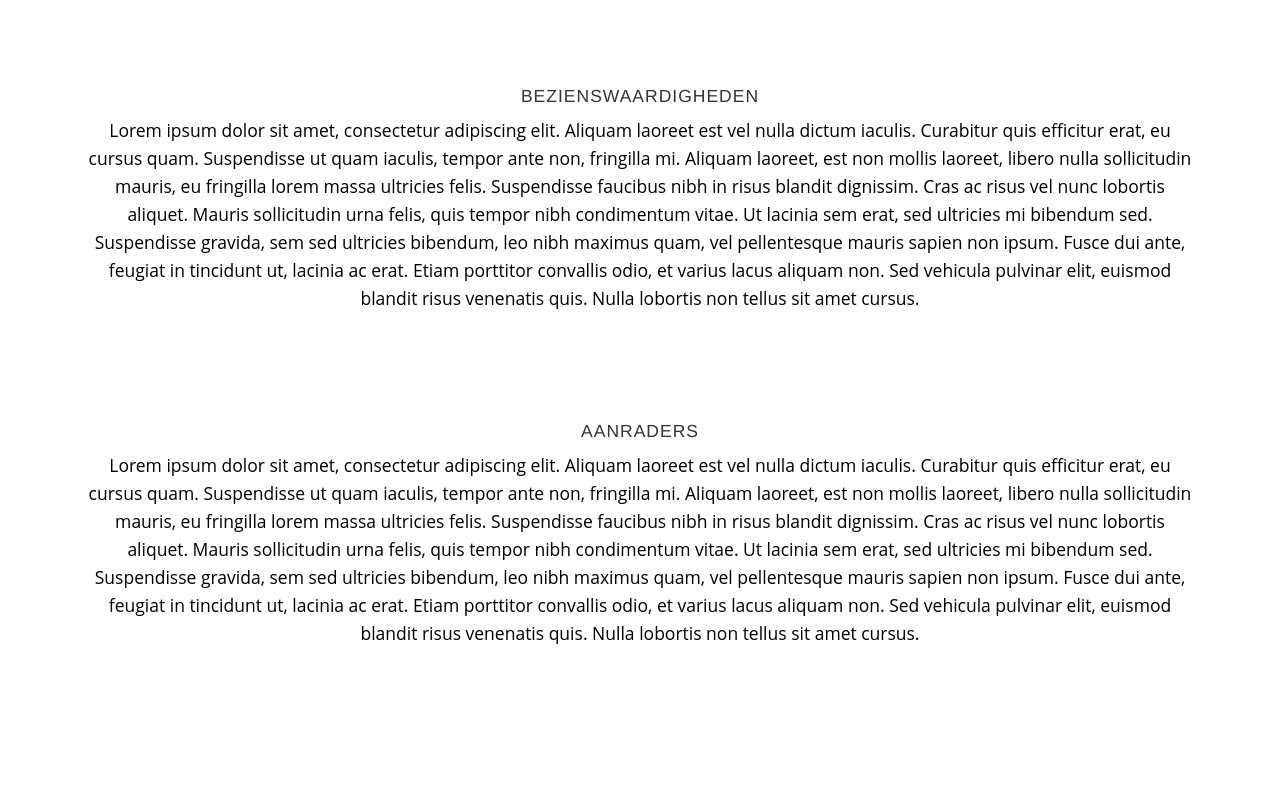
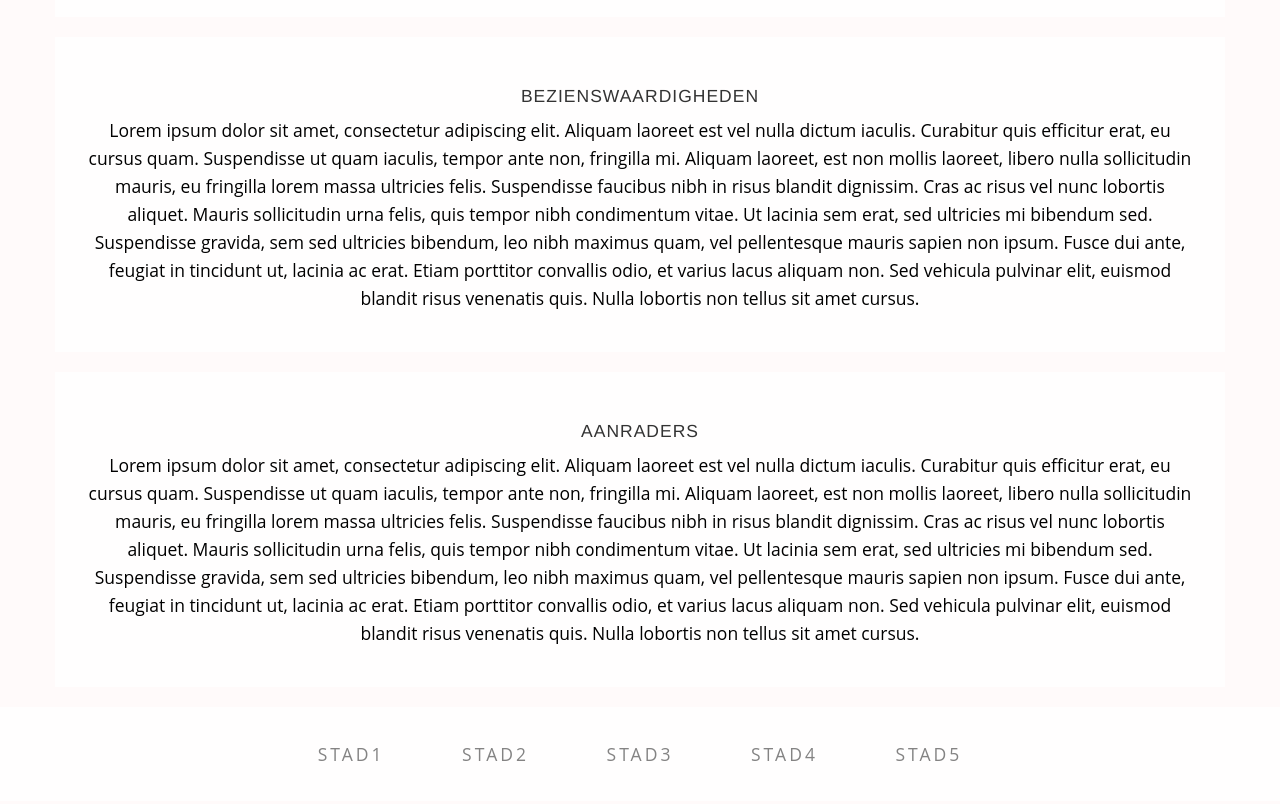
Before and after one commit to sashavdv/ICTProject1, a plain HTML site: page Layout_stad_1.html in a window 1280 px wide. Shown: the part 868-1672 px from the top of the page. Before the commit the page ends 1575 px from the top, so only its background shows below. Drawn offline with nearby package versions, Linux system fonts and the light colour scheme.

Commit message:
Paar anchors aangepast

```diff
--- a/Layout_stad_1.html
+++ b/Layout_stad_1.html
@@ -3,8 +3,9 @@
 <head>
   <title>Brussel</title>
   <link href="https://maxcdn.bootstrapcdn.com/bootstrap/3.3.7/css/bootstrap.min.css" rel="stylesheet" integrity="sha384-BVYiiSIFeK1dGmJRAkycuHAHRg32OmUcww7on3RYdg4Va+PmSTsz/K68vbdEjh4u" crossorigin="anonymous">
+  <link href="./css/business-casual.css" rel="stylesheet" >
   <link href="./css/index.css" rel="stylesheet" >
-  <link href="./css/business-casual.css" rel="stylesheet" >
+
   <link href="https://maxcdn.bootstrapcdn.com/font-awesome/4.7.0/css/font-awesome.min.css" rel="stylesheet" integrity="sha384-wvfXpqpZZVQGK6TAh5PVlGOfQNHSoD2xbE+QkPxCAFlNEevoEH3Sl0sibVcOQVnN" crossorigin="anonymous">
 
   <script src="https://ajax.googleapis.com/ajax/libs/jquery/3.2.1/jquery.min.js"></script>
@@ -93,6 +94,35 @@
       </div>
     </div>
 </div>
+<footer class="footer">
+  <nav class="navbar navbar-default" role="navigation">
+      <div class="container">
+          <div class="collapse navbar-collapse" id="bs-example-navbar-collapse-1">
+              <ul class="nav navbar-nav ">
+                <li>
+                    <a href="#">Stad1</a>
+                </li>
+                <li>
+                    <a href="Steden.html" >Stad2</a>
 
+                </li>
+                <li>
+                    <a href="#">Stad3</a>
+
+                </li>
+                <li>
+                    <a href="#">Stad4</a>
+
+                </li>
+                 <li>
+                      <a href="#">Stad5</a>
+
+                </li>
+            </ul>
+          </div>
+
+        </div>
+      </nav>
+  </footer>
 </body>
 </html>
--- a/css/business-casual.css
+++ b/css/business-casual.css
@@ -108,10 +108,7 @@
     margin: 0 auto 0;
 }
 
-footer {
-    background: #fff;
-    background: rgba(255,255,255,0.9);
-}
+
 
 footer p {
     margin: 0;
@@ -196,3 +193,4 @@
         clear: both;
     }
 }
+.
--- a/css/index.css
+++ b/css/index.css
@@ -47,6 +47,12 @@
   width: 400px;
   height: 267px;
 }
+.footer {
+  display: none;
+}
+.footer > .navbar {
+  display: none;
+}
 @media (min-width: 768px) {
   ul.nav li.dropdown:hover > ul.dropdown-menu {
     display: block;
@@ -83,6 +89,7 @@
 }
 /* Small devices (tablets, 768px and up) */
 @media (min-width: 768px) {
+
   #mapid {
     width: 600px;
     height: 400px;
@@ -94,6 +101,12 @@
   #mapid {
     width: 800px;
     height: 534px;
+  }
+  .footer {
+    display: block;
+  }
+  .footer > .navbar {
+    display: block;
   }
  }
 
@@ -138,4 +151,8 @@
   border-color: gray;
 }
 
+.footer{
+background-color: rgba(255,255,255,0.9);
+opacity: 0.9;
+}
 /*End of social media blocks*/
```
Also changed, not shown: Steden.html (+1 -30 lines).
